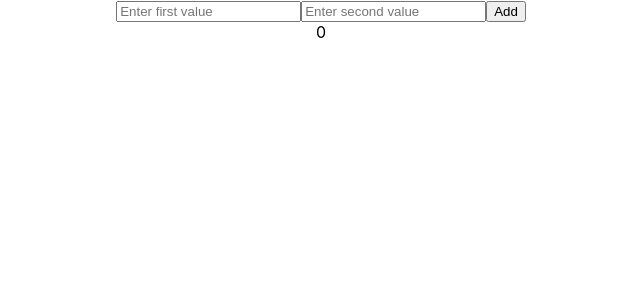
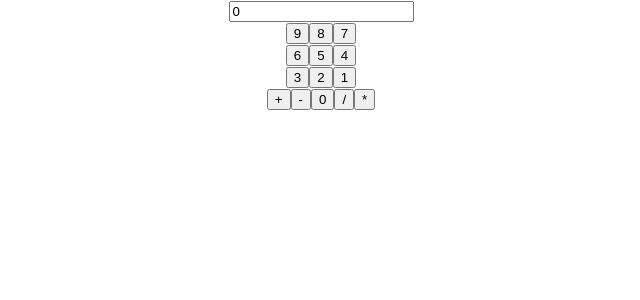
Before and after one commit to AmishaSoni/reactpx, a React (Create React App) app: page / in a window 1280 px wide. Shown: the top 300 px of the page, without its empty margins (319-959 px from the left). Built offline with nearby package versions, Linux system fonts and the light colour scheme.

Commit message:
1st Commit on Calc Development

```diff
--- a/src/App.js
+++ b/src/App.js
@@ -12,8 +12,8 @@ function App() {
       <Calc num1={2} num2={4} type="div"/>
       <Calc num1={2} num2={4} type="multi"/>  */}
       {/* <Add />  */}
-       <Calculator/>
-       {/* <Singlecalc /> */}
+       {/* <Calculator/> */}
+       <Singlecalc />
     </div>
   );
 }
--- a/src/Component/Calculator.js
+++ b/src/Component/Calculator.js
@@ -2,37 +2,33 @@ import React, { useState } from 'react'
 
 export const Calculator = () => {
 
-    const [value,setValue]=useState(0);
-    function fun1()
-    {
+  const [value, setValue] = useState(0);
+  function fun1() {
 
-        var num1=document.getElementById("id1");
-        var num2=document.getElementById("id2");
-        var add=(num1*1+num2*1)*1;
-        console.log(num1.val);
+    var num1 = document.getElementById("id1");
+    var num2 = document.getElementById("id2");
+    var add = (num1.value * 1 + num2.value * 1) * 1;
     setValue(add);
   }
-    // function fun2()
-    // {
-    //     const num1=document.getElementById('id1');
-    // const num2=document.getElementById('id2');
-    //     var sub=(num1.val)-(num2.val);
-    //     setValue(sub);
-    // }
-    // function fun3()
-    // {
-    //     const num1=document.getElementById('id1');
-    // const num2=document.getElementById('id2');
-    //     var div=(num1.val)/(num2.val);
-    //     setValue(div);
-    // }
-    // function fun4()
-    // {
-    //     const num1=document.getElementById('id1');
-    // const num2=document.getElementById('id2');
-    //     var multi=(num1.val)*(num2.val);
-    //     setValue(multi);
-    // }
+
+  const fun2 = () => {
+  const num1 = document.getElementById('id1');
+  const num2 = document.getElementById('id2');
+  var sub = (num1.value*1) - (num2.value*1);
+  setValue(sub);
+}
+function fun3() {
+  const num1 = document.getElementById('id1');
+  const num2 = document.getElementById('id2');
+  var div = (num1.value*1) / (num2.value*1);
+  setValue(div);
+}
+function fun4() {
+  const num1 = document.getElementById('id1');
+  const num2 = document.getElementById('id2');
+  var multi = (num1.value*1) * (num2.value*1);
+  setValue(multi);
+}
 
 
 
@@ -44,9 +40,9 @@ export const Calculator = () => {
     <input placeholder="Enter first value" id='id1' type="text"></input>
     <input placeholder='Enter second value' id="id2" type="text"></input>
     <button onClick={fun1}>Add</button>
-        {/* <button onClick={fun2}>Sub</button>
+    <button onClick={fun2}>Sub</button>
     <button onClick={fun3}>Div</button>
-        <button onClick={fun4}>Mult</button> */}
+    <button onClick={fun4}>Mult</button>
     <div>{value}</div>
   </div>
 )
--- a/src/Component/Singlecalc.js
+++ b/src/Component/Singlecalc.js
@@ -4,36 +4,44 @@ import { useState } from 'react';
 export const Singlecalc = () => {
 
 
-    const [num,setNum]=useState(0);
+    // const [num,setNum]=useState(0);
+
+    const insertNumber = (e,idx) =>{
+      var inputField = document.getElementById("input");
+      inputField.value = inputField.value*10+idx*1
+    }
+
+    const calcNums = () =>{
+
+    }
 
 
   return (
     <div>
-        <input type="text" placeholder="Lets Calculate"  id="id1"></input>
+        <input type="text" placeholder="Lets Calculate"  id="input" value={0}></input>
           <div>
-        <button >9</button>
-        <button >8</button>
-        <button >7</button>
+            <button onClick={(e) => insertNumber(e,"9")}>9</button>
+            <button onClick={(e) => insertNumber(e,"8")}>8</button>
+            <button onClick={(e) => insertNumber(e,"7")}>7</button>
           </div>
           <div>
-        <button >6</button>
-        <button >5</button>
-        <button >4</button>
+            <button onClick={(e) => insertNumber(e,"6")}>6</button>
+            <button onClick={(e) => insertNumber(e,"5")}>5</button>
+            <button onClick={(e) => insertNumber(e,"4")}>4</button>
           </div>
           <div>
-        <button >3</button>
-        <button >2</button>
-        <button >1</button>
+            <button onClick={(e) => insertNumber(e,"3")}>3</button>
+            <button onClick={(e) => insertNumber(e,"2")}>2</button>
+            <button onClick={(e) => insertNumber(e,"1")}>1</button>
           </div>
           <div>
-        <button >+</button>
-        <button >-</button>
-        <button >0</button>
-        <button >/</button>
-        <button >*</button>
+            <button onClick={(e) => calcNums(e)}  >+</button>
+            <button onClick={(e) => calcNums(e)} >-</button>
+            <button onClick={(e) => calcNums(e)} >0</button>
+            <button onClick={(e) => calcNums(e)} >/</button>
+            <button onClick={(e) => calcNums(e)} >*</button>
           </div>
-        <button onClick={eval(num)}>=</button>
-
+          {/* <button onClick={eval(num)}>=</button> */}
     </div>
 
 
```
Lines whose indentation alone changed are shown as unchanged.
